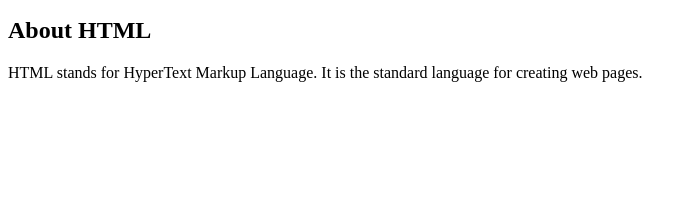
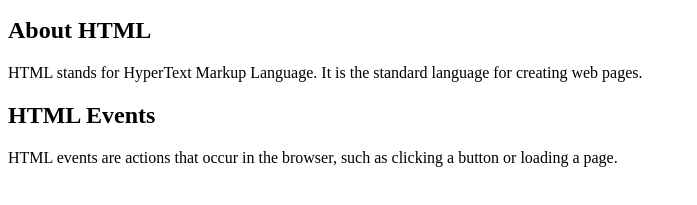
Before and after one commit to CarlosMarquez10/Html_Learn, a plain HTML site: page Index.html in a window 1280 px wide. Shown: the part 101-306 px from the top of the page, without its empty margins (0-697 px from the left). Drawn offline with Linux system fonts and the light colour scheme.

Commit message:
se agrega mas secciones

```diff
--- a/Index.html
+++ b/Index.html
@@ -15,6 +15,13 @@
         <section>
             <h2>About HTML</h2>
             <p>HTML stands for HyperText Markup Language. It is the standard language for creating web pages.</p>
+
+        <!-- seccion de eventos     -->
+        <section>
+            <h2>HTML Events</h2>
+            <p>HTML events are actions that occur in the browser, such as clicking a button or loading a page.</p>
+        </section>
+        </section>
     </main>
 
 </body>
```
